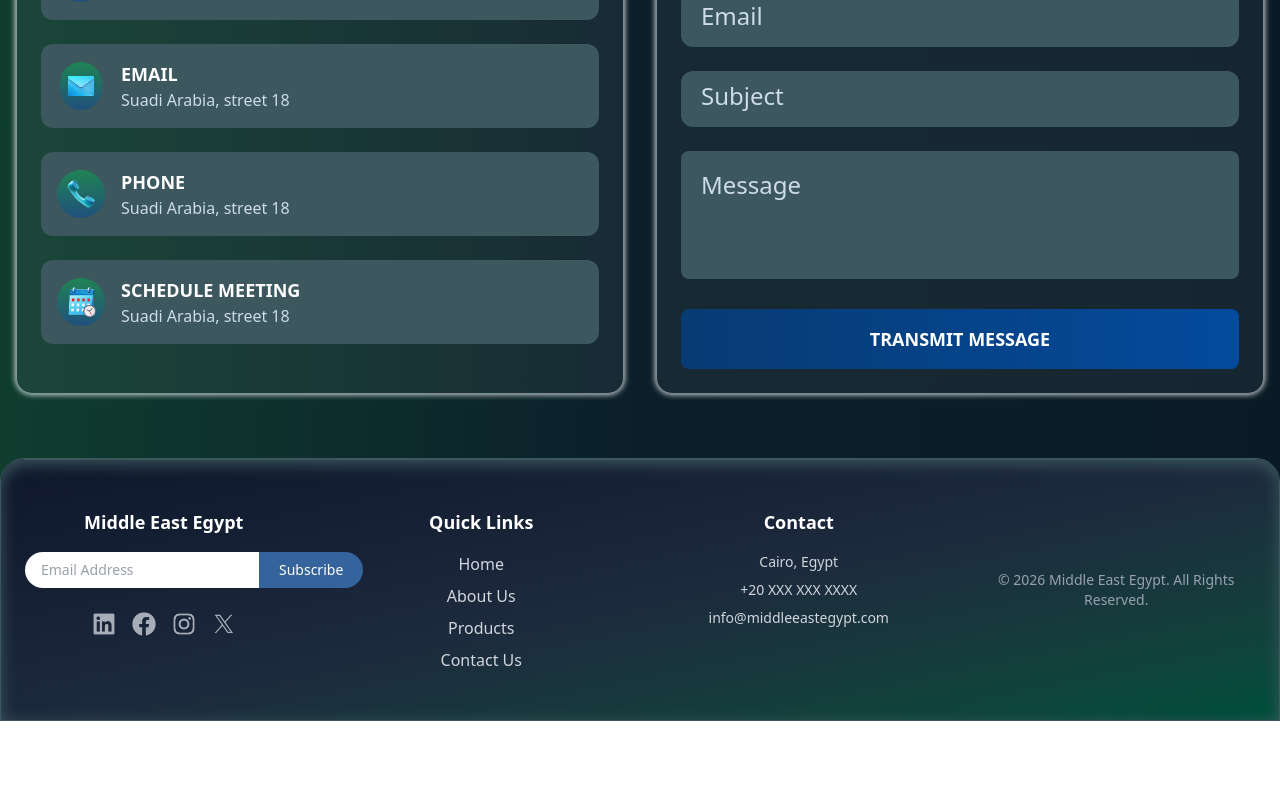
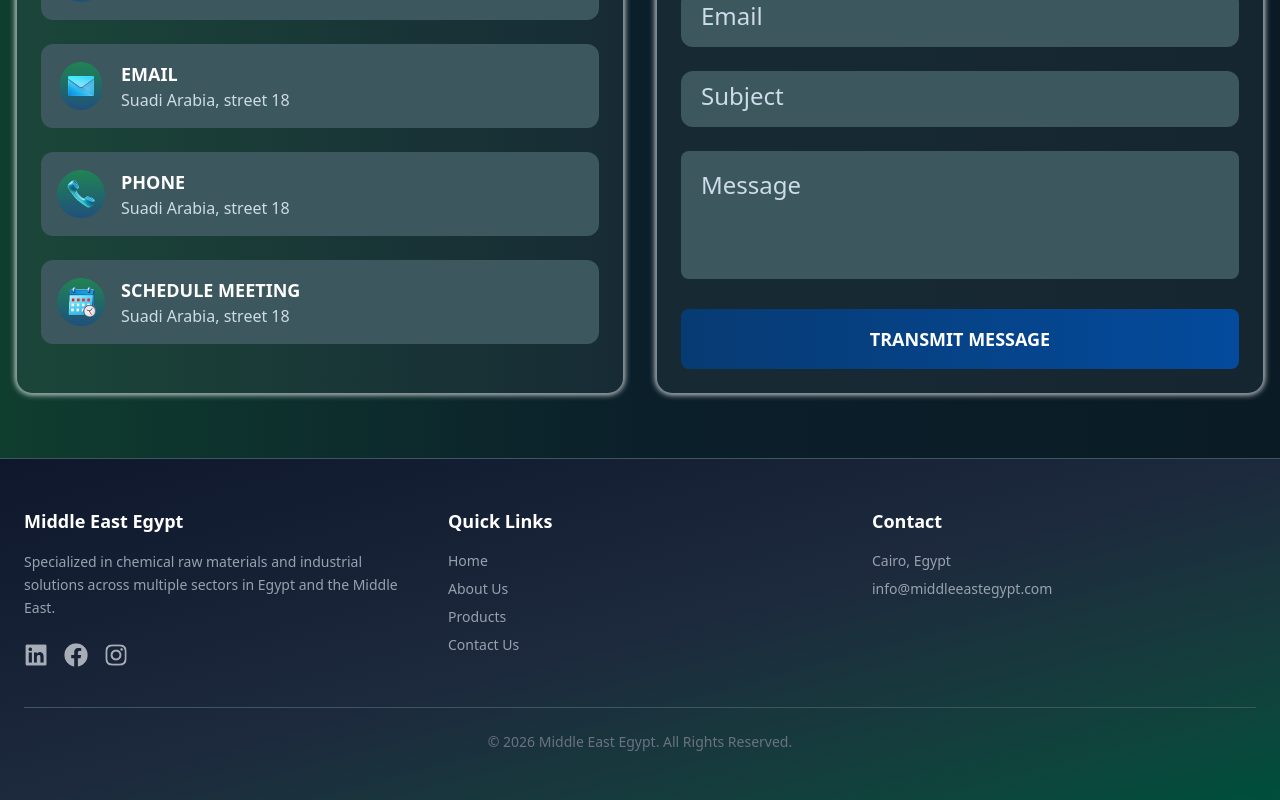
Before and after one commit to yassersalem74/Middle-East, a React (Vite) app: page /contact in a window 1280 px wide. Shown: the part 386-1186 px from the top of the page. Before the commit the page ends 1107 px from the top, so only its background shows below. Built offline with nearby package versions, Linux system fonts and the light colour scheme.

Commit message:
handle footer with real data

```diff
--- a/src/components/Footer.jsx
+++ b/src/components/Footer.jsx
@@ -3,101 +3,107 @@ import { Link } from "react-router-dom";
 
 export default function Footer() {
   return (
-    <footer
-      className="
-       bg-gradient-to-br from-slate-900 via-slate-800 to-emerald-900
-       border border-[#3C575D]
-       overflow-hidden
-       rounded-t-3xl
-      "
-    >
-      <div
-        className="text-white py-12 px-6
-        rounded-t-3xl
-        overflow-hidden
-        [box-shadow:0px_4px_16px_0px_#3C575D_inset]
-        [border-top:1px_solid_#3C575D]"
-      >
-        <div
-          className="
-            grid gap-10
-            sm:grid-cols-1
-            md:grid-cols-2
-            lg:grid-cols-4
-            text-center
-          "
-        >
-          {/* Subscribe + Social */}
-          <div className="flex flex-col items-center">
-            <h4 className="mb-4 text-lg font-semibold">
+    <footer className="bg-gradient-to-br from-slate-900 via-slate-800 to-emerald-900 border-t border-[#3C575D]">
+
+      <div className="max-w-7xl mx-auto px-6 py-12 text-white">
+
+        <div className="grid gap-10 sm:grid-cols-1 md:grid-cols-3 text-center md:text-left">
+
+          {/* ===== Company Info ===== */}
+          <div>
+            <h4 className="text-lg font-semibold mb-4">
               Middle East Egypt
             </h4>
+            <p className="text-gray-400 text-sm leading-relaxed">
+              Specialized in chemical raw materials and industrial solutions across multiple sectors in Egypt and the Middle East.
+            </p>
 
-            <div className="flex w-full rounded-full bg-white">
-              <input
-                type="email"
-                placeholder="Email Address"
-                className="flex-1 px-4 py-2 text-sm text-gray-700 outline-none rounded-l-full"
-              />
-              <button className="rounded-r-full bg-[#34649B] px-5 py-2 text-sm font-medium text-white">
-                Subscribe
-              </button>
-            </div>
+            {/* Social Icons */}
+            <div className="mt-6 flex justify-center md:justify-start gap-4">
 
-            {/* Social */}
-            <div className="mt-6 flex gap-4">
-              <a href="#" aria-label="LinkedIn">
-                <img src="LinkedIn.png" className="h-6 w-6" />
+              <a
+                href="https://www.linkedin.com/company/middle-east-egypt/"
+                target="_blank"
+                rel="noopener noreferrer"
+                className="transform transition hover:scale-110 hover:opacity-80"
+              >
+                <img src="/LinkedIn.png" className="h-6 w-6" alt="LinkedIn" />
               </a>
-              <a href="#" aria-label="Facebook">
-                <img src="Facebook.png" className="h-6 w-6" />
+
+              <a
+                href="https://www.facebook.com/share/17RSGqhsfn/"
+                target="_blank"
+                rel="noopener noreferrer"
+                className="transform transition hover:scale-110 hover:opacity-80"
+              >
+                <img src="/Facebook.png" className="h-6 w-6" alt="Facebook" />
               </a>
-              <a href="#" aria-label="Instagram">
-                <img src="Instagram.png" className="h-6 w-6" />
-              </a>
-              <a href="#" aria-label="X">
-                <img src="x.png" className="h-6 w-6" />
+
+              <a
+                href="https://www.instagram.com/middeleastegypt?igsh=MXdmMXg0bzZ0czR2cQ=="
+                target="_blank"
+                rel="noopener noreferrer"
+                className="transform transition hover:scale-110 hover:opacity-80"
+              >
+                <img src="/Instagram.png" className="h-6 w-6" alt="Instagram" />
               </a>
             </div>
           </div>
 
-          {/* Navigation */}
-          <div className="flex flex-col items-center">
-            <h4 className="mb-4 text-lg font-semibold">Quick Links</h4>
-            <ul className="space-y-2 text-gray-300">
+          {/* ===== Quick Links ===== */}
+          <div>
+            <h4 className="text-lg font-semibold mb-4">
+              Quick Links
+            </h4>
+            <ul className="space-y-2 text-gray-400 text-sm">
               <li>
-                <Link to="/" className="hover:text-white">Home</Link>
+                <Link to="/" className="hover:text-white transition">
+                  Home
+                </Link>
               </li>
               <li>
-                <Link to="/about" className="hover:text-white">About Us</Link>
+                <Link to="/about" className="hover:text-white transition">
+                  About Us
+                </Link>
               </li>
               <li>
-                <Link to="/products" className="hover:text-white">Products</Link>
+                <Link to="/products" className="hover:text-white transition">
+                  Products
+                </Link>
               </li>
               <li>
-                <Link to="/contact" className="hover:text-white">Contact Us</Link>
+                <Link to="/contact" className="hover:text-white transition">
+                  Contact Us
+                </Link>
               </li>
             </ul>
           </div>
 
-          {/* Contact Info */}
-          <div className="flex flex-col items-center">
-            <h4 className="mb-4 text-lg font-semibold">Contact</h4>
-            <ul className="space-y-2 text-gray-300 text-sm">
+          {/* ===== Contact Info ===== */}
+          <div>
+            <h4 className="text-lg font-semibold mb-4">
+              Contact
+            </h4>
+            <ul className="space-y-2 text-gray-400 text-sm">
               <li>Cairo, Egypt</li>
-              <li>+20 XXX XXX XXXX</li>
-              <li>info@middleeastegypt.com</li>
+              <li>
+                <a
+                  href="mailto:info@middleeastegypt.com"
+                  className="hover:text-white transition"
+                >
+                  info@middleeastegypt.com
+                </a>
+              </li>
             </ul>
           </div>
 
-          {/* Copyright */}
-          <div className="flex flex-col items-center justify-center text-gray-400 text-sm">
-            <p>
-              © {new Date().getFullYear()} Middle East Egypt.
-              All Rights Reserved.
-            </p>
-          </div>
         </div>
+
+        {/* ===== Bottom Bar ===== */}
+        <div className="border-t border-[#3C575D] mt-10 pt-6 text-center text-gray-500 text-sm">
+          © {new Date().getFullYear()} Middle East Egypt. All Rights Reserved.
+        </div>
+
       </div>
     </footer>
   );
```
